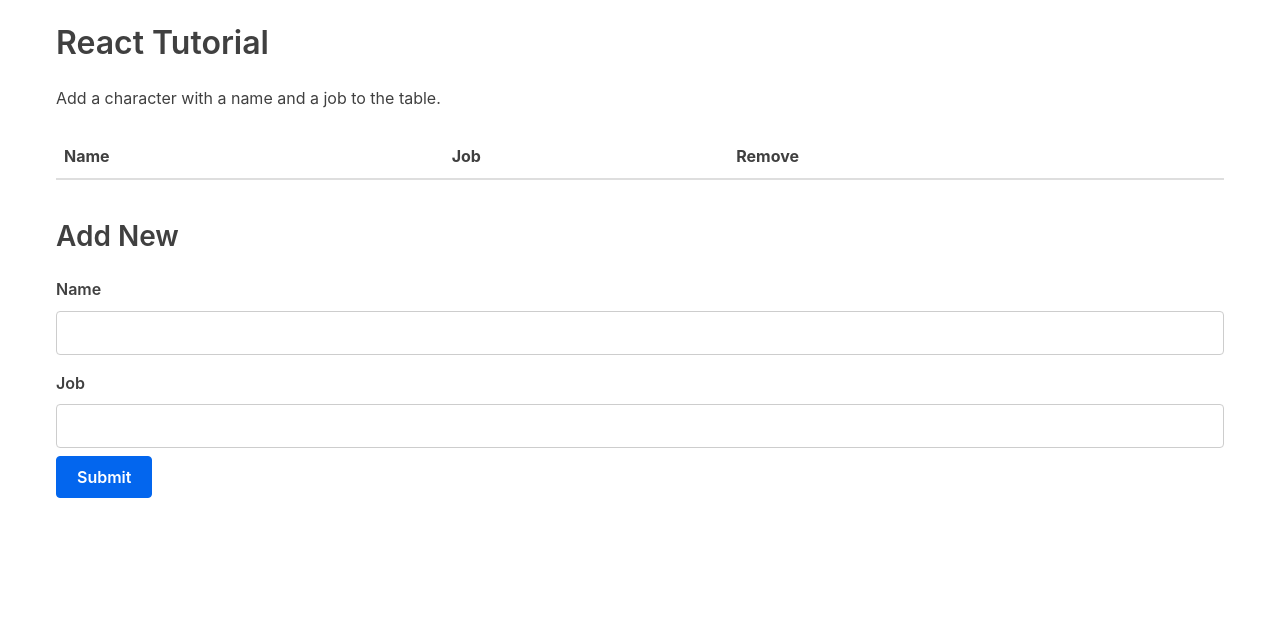
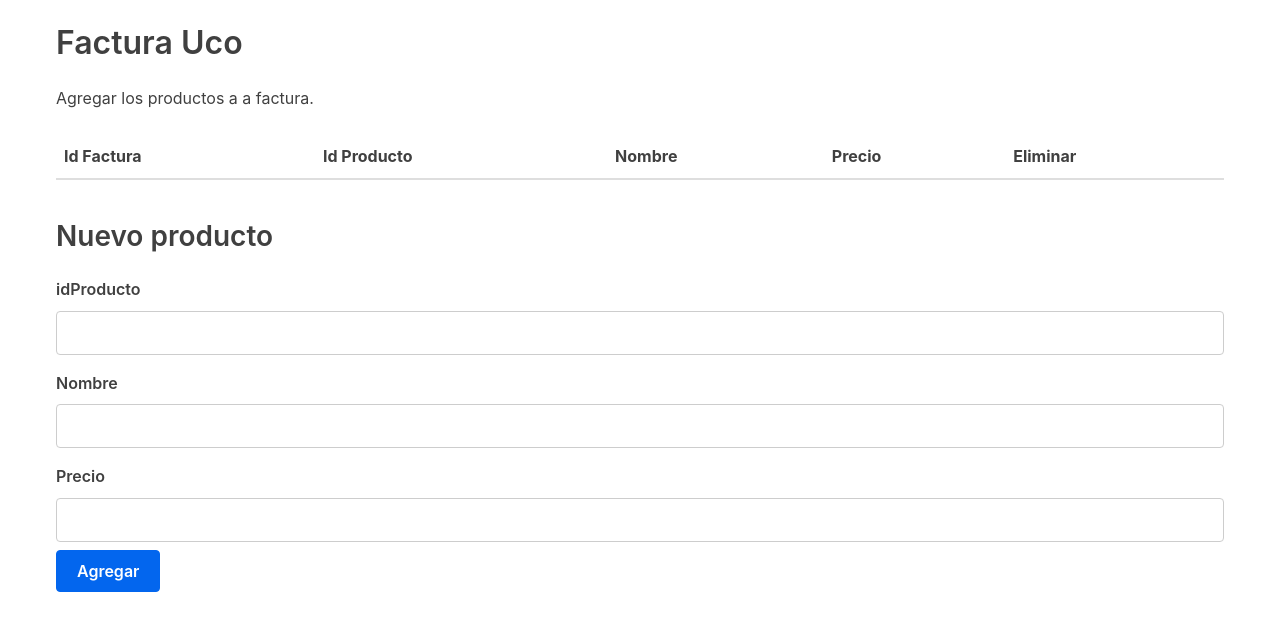
Before and after one commit to DanielAristy/FacturaReact, a React (Create React App) app: page / in a window 1280 px wide. Shown: the top 630 px of the page. Built offline with nearby package versions, Linux system fonts and the light colour scheme.

Commit message:
Añadiendo nuevos campos

```diff
--- a/src/App.js
+++ b/src/App.js
@@ -27,13 +27,13 @@ class App extends Component {
 
         return (
             <div className="container">
-                <h1>React Tutorial</h1>
-                <p>Add a character with a name and a job to the table.</p>
+                <h1>Factura Uco</h1>
+                <p>Agregar los productos a a factura.</p>
                 <Table
                     characterData={characters}
                     removeCharacter={this.removeCharacter}
                 />
-                <h3>Add New</h3>
+                <h3>Nuevo producto</h3>
                 <Form handleSubmit={this.handleSubmit} />
             </div>
         );
--- a/src/Form.js
+++ b/src/Form.js
@@ -5,8 +5,10 @@ class Form extends Component {
         super(props);
 
         this.initialState = {
-            name: '',
-            job: ''
+            idFactura: '',
+            idProducto: '',
+            nombre: '',
+            precio: ''
         };
 
         this.state = this.initialState;
@@ -28,24 +30,30 @@ class Form extends Component {
     }
 
     render() {
-        const { name, job } = this.state;
+        const { idProducto,nombre,precio } = this.state;
 
         return (
             <form onSubmit={this.onFormSubmit}>
-                <label>Name</label>
+                <label>idProducto</label>
                 <input
                     type="text"
-                    name="name"
-                    value={name}
+                    name="idProducto"
+                    value={idProducto}
                     onChange={this.handleChange} />
-                <label>Job</label>
+                <label>Nombre</label>
                 <input
                     type="text"
-                    name="job"
-                    value={job}
+                    name="nombre"
+                    value={nombre}
+                    onChange={this.handleChange} />
+                <label>Precio</label>
+                <input
+                    type="text"
+                    name="precio"
+                    value={precio}
                     onChange={this.handleChange} />
                 <button type="submit">
-                    Submit
+                    Agregar
                 </button>
             </form>
         );
--- a/src/Table.js
+++ b/src/Table.js
@@ -4,9 +4,11 @@ const TableHeader = () => {
     return (
         <thead>
             <tr>
-                <th>Name</th>
-                <th>Job</th>
-                <th>Remove</th>
+                <th>Id Factura</th>
+                <th>Id Producto</th>
+                <th>Nombre</th>
+                <th>Precio</th>
+                <th>Eliminar</th>
             </tr>
         </thead>
     );
@@ -15,10 +17,13 @@ const TableHeader = () => {
 const TableBody = props => {
     const rows = props.characterData.map((row, index) => {
         return (
+
             <tr key={index}>
-                <td>{row.name}</td>
-                <td>{row.job}</td>
-                <td><button onClick={() => props.removeCharacter(index)}>Delete</button></td>
+                <td>{row.idFactura}</td>
+                <td>{row.idProducto}</td>
+                <td>{row.nombre}</td>
+                <td>{row.precio}</td>
+                <td><button onClick={() => props.removeCharacter(index)}>Eliminar</button></td>
             </tr>
         );
     });
```
